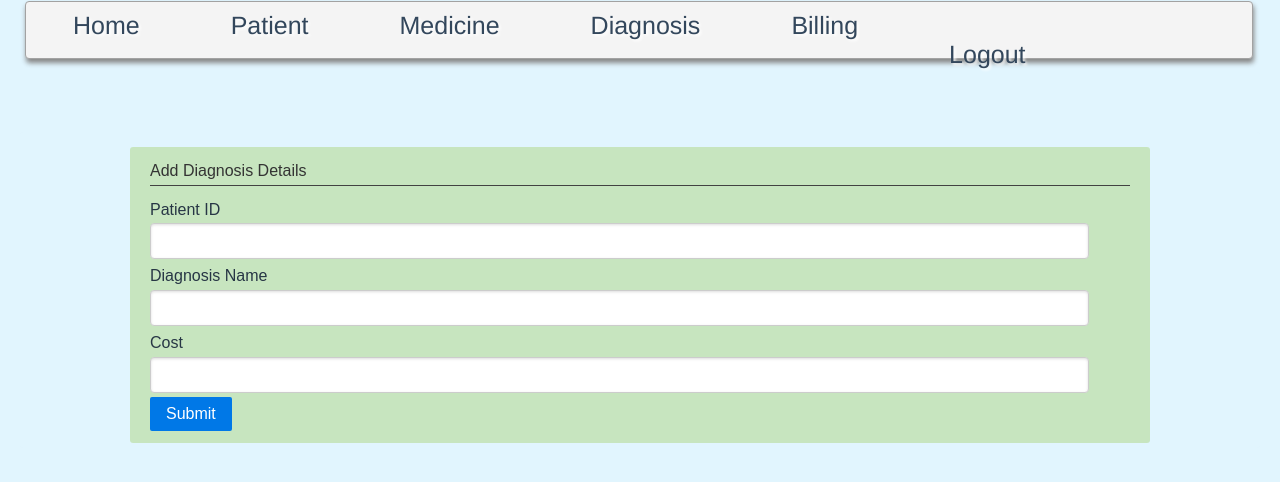
After one commit to Swarnendu98/hospital_management, a Flask app: page /add_diagnosis in a window 1280 px wide. The commit adds this page. Shown: the top 482 px of the page. Run offline with Flask 2, Linux system fonts and the light colour scheme; the visitor is signed in with stand-in values (Sample User, id 1); some libraries are stand-ins or nearby versions.

Commit message:
Add Diagnosis

```diff
--- a/app.py
+++ b/app.py
@@ -218,3 +218,22 @@ def show_meds_record():
                 return render_template('show_meds_record.html',data = data )
         else:
             return render_template('show_meds_record.html')
+
+
+@app.route('/add_diagnosis',methods=['GET','POST'])
+def add_diagnosis():
+    if 'user_id' not in session:
+        return redirect(url_for('login'))
+    else:
+        if request.method =='POST':
+            patient_id=request.form['patient_id']
+            test_name= request.form['test_name']
+            cost = request.form['cost']
+
+            new_diagnosis = diagnosis_data(patient_id=patient_id,test_name=test_name,cost=cost)
+            db.session.add(new_diagnosis)
+            db.session.commit()
+            message = 'diagnosis added'
+            return render_template('add_diagnosis.html',message=message)
+        else:
+            return render_template('add_diagnosis.html')
--- /dev/null
+++ b/templates/add_diagnosis.html
@@ -0,0 +1,43 @@
+{% extends 'base1.html' %}
+
+
+{% block head %}
+<link rel="stylesheet" href="https://unpkg.com/purecss@2.0.3/build/pure-min.css" integrity="sha384-cg6SkqEOCV1NbJoCu11+bm0NvBRc8IYLRGXkmNrqUBfTjmMYwNKPWBTIKyw9mHNJ" crossorigin="anonymous">
+<title>Add Diagnosis</title>
+
+{% endblock %}
+
+{% block body %}
+
+<div style="background-color: rgba(174, 213, 129, 0.5);margin-right: 100px;margin-left: 100px;border-radius: 3px;padding-left: 20px;padding-right: 20px;padding-top: 10px;margin-top: 10px">
+
+    <form class="pure-form pure-form-stacked" action="/add_diagnosis" method="post">
+    <fieldset>
+        <legend style="border-bottom-color: #424242">Add Diagnosis Details</legend>
+        <div class="pure-g">
+            <div class="pure-u-1 pure-u-md-1-3">
+                <label style="color: #273645" >Patient ID</label>
+                <input type="text" name="patient_id" class="pure-u-23-24" required=""/>
+            </div>
+            <div class="pure-u-1 pure-u-md-1-3">
+                <label style="color: #273645">Diagnosis Name</label>
+                <input type="text" name="test_name" class="pure-u-23-24" required=""/>
+            </div>
+
+             <div class="pure-u-1 pure-u-md-1-3">
+                <label style="color: #273645">Cost</label>
+                <input type="number" name="cost" class="pure-u-23-24" required="" />
+            </div>
+        </div>
+        <button type="submit" class="pure-button pure-button-primary" value="Submit">Submit</button>
+    </fieldset>
+</form>
+
+</div>
+<div>
+    {%if message %}
+    <p>{{message}}</p>
+    {% endif %}
+
+</div>
+{% endblock %}
--- a/templates/base1.html
+++ b/templates/base1.html
@@ -26,7 +26,7 @@
  </li>
     <li><a href="#">Diagnosis</a>
   <ul>
-   <li><a href="#">Add diagnosis</a></li>
+   <li><a href="{{url_for('add_diagnosis')}}">Add diagnosis</a></li>
    <li><a href="#">Diagnosis Record</a></li>
   </ul>
  </li>
```
Also changed, not shown: database.db.
